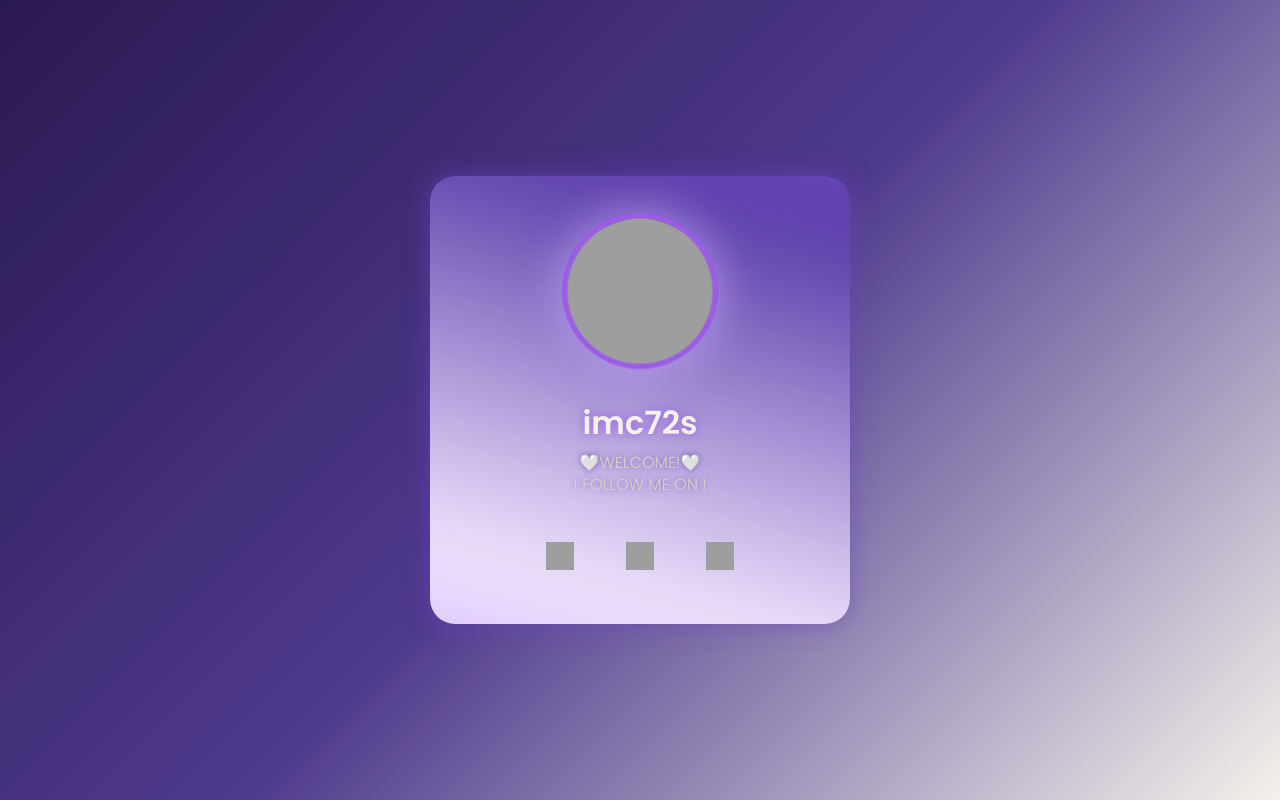
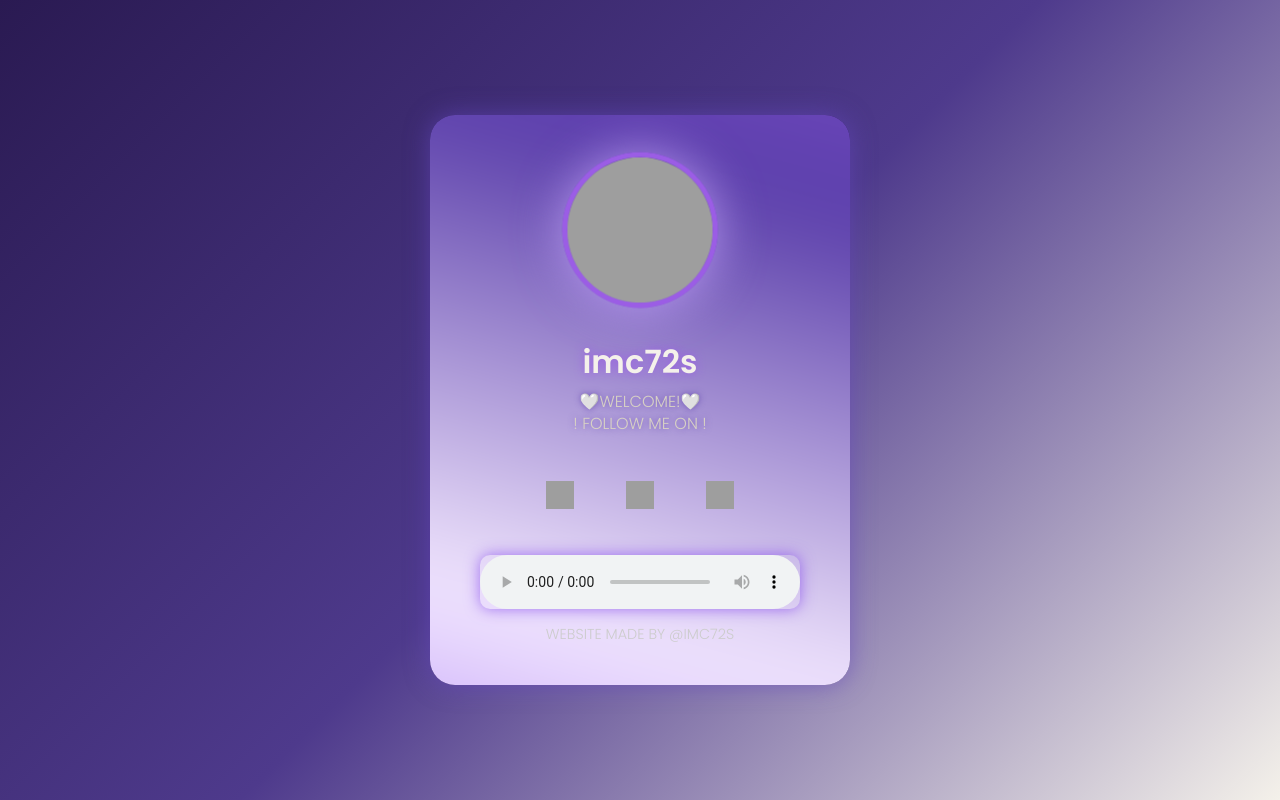
Before and after one commit to LIRULILUHUB/imc, a plain HTML site: page index.html in a window 1280 px wide. Drawn offline with Linux system fonts and the light colour scheme; no server answers; grey boxes are pictures that could not be loaded.

Commit message:
Update index.html

```diff
--- a/index.html
+++ b/index.html
@@ -6,56 +6,124 @@
   <title>Bio - imc72s</title>
   <style>
     @import url('https://fonts.googleapis.com/css2?family=Poppins:wght@300;600&display=swap');
-    * { margin:0; padding:0; box-sizing:border-box; transition:all .4s ease; }
+    * {
+      margin: 0; padding: 0;
+      box-sizing: border-box;
+      transition: all .4s ease;
+    }
     body {
-      font-family:'Poppins',sans-serif;
-      background:linear-gradient(135deg,#2a1a52,#4e3a8c,#f4f1ea);
-      color:#f0e6d2; min-height:100vh; display:flex;
-      justify-content:center; align-items:center;
-      padding:2rem; overflow-x:hidden;
+      font-family: 'Poppins', sans-serif;
+      background: linear-gradient(135deg, #2a1a52, #4e3a8c, #f4f1ea);
+      color: #f0e6d2;
+      min-height: 100vh;
+      display: flex;
+      justify-content: center;
+      align-items: center;
+      padding: 2rem;
+      overflow-x: hidden;
+      flex-direction: column;
     }
     .container {
-      background:rgba(45,32,90,0.85); max-width:420px;
-      width:100%; border-radius:25px;
-      box-shadow:0 0 25px rgba(100,72,190,0.6);
-      padding:2.5rem 2rem; text-align:center;
-      position:relative; overflow:hidden;
-      backdrop-filter:blur(15px);
-      animation:fadeInUp 1s ease forwards;
+      background: rgba(45,32,90,0.85);
+      max-width: 420px;
+      width: 100%;
+      border-radius: 25px;
+      box-shadow: 0 0 25px rgba(100,72,190,0.6);
+      padding: 2.5rem 2rem;
+      text-align: center;
+      position: relative;
+      overflow: hidden;
+      backdrop-filter: blur(15px);
+      animation: fadeInUp 1s ease forwards;
     }
     .container::before {
-      content:''; position:absolute; top:-50%; left:-50%;
-      width:200%; height:200%;
-      background:linear-gradient(45deg,#9b5de5,#5a3eaa,#f3e8ff,#7c3aed);
-      animation:rotate 12s linear infinite;
-      filter:blur(40px); z-index:0;
+      content: '';
+      position: absolute;
+      top: -50%; left: -50%;
+      width: 200%; height: 200%;
+      background: linear-gradient(45deg, #9b5de5, #5a3eaa, #f3e8ff, #7c3aed);
+      animation: rotate 12s linear infinite;
+      filter: blur(40px);
+      z-index: 0;
     }
-    .container>* { position:relative; z-index:1; }
-    @keyframes rotate { 0%{transform:rotate(0deg);}100%{transform:rotate(360deg);} }
-    @keyframes fadeInUp { 0%{opacity:0;transform:translateY(40px);}100%{opacity:1;transform:translateY(0);} }
+    .container > * {
+      position: relative;
+      z-index: 1;
+      transition: all 0.5s ease;
+    }
+    @keyframes rotate {
+      0% { transform: rotate(0deg); }
+      100% { transform: rotate(360deg); }
+    }
+    @keyframes fadeInUp {
+      0% { opacity: 0; transform: translateY(40px); }
+      100% { opacity: 1; transform: translateY(0); }
+    }
     .profile-img {
-      width:150px; height:150px; margin:0 auto 1.6rem;
-      border-radius:50%; border:5px solid #9b5de5;
-      box-shadow:0 0 30px #7c3aedaa; object-fit:cover;
-      animation:pulseGlow 3s ease-in-out infinite;
+      width: 150px;
+      height: 150px;
+      margin: 0 auto 1.6rem;
+      border-radius: 50%;
+      border: 5px solid #9b5de5;
+      box-shadow: 0 0 30px #7c3aedaa;
+      object-fit: cover;
+      animation: pulseGlow 3s ease-in-out infinite;
     }
     @keyframes pulseGlow {
-      0%,100%{box-shadow:0 0 30px #7c3aedaa; transform:scale(1);}
-      50%{box-shadow:0 0 50px #d6bfffcc; transform:scale(1.05);}
+      0%, 100% { box-shadow: 0 0 30px #7c3aedaa; transform: scale(1); }
+      50% { box-shadow: 0 0 50px #d6bfffcc; transform: scale(1.05); }
     }
-    h1 { font-weight:600; font-size:2rem; color:#f4f1ea; text-shadow:0 0 10px #9b5de5; margin-bottom:.3rem;}
-    p.bio-text { font-weight:300; font-size:1rem; color:#d8d2c4; margin-bottom:2rem; text-shadow:0 0 6px #5a3eaaaa; line-height:1.4;}
-    .social-links { display:flex; justify-content:center; gap:25px; }
+    h1 {
+      font-weight: 600;
+      font-size: 2rem;
+      color: #f4f1ea;
+      text-shadow: 0 0 10px #9b5de5;
+      margin-bottom: .3rem;
+    }
+    p.bio-text {
+      font-weight: 300;
+      font-size: 1rem;
+      color: #d8d2c4;
+      margin-bottom: 2rem;
+      text-shadow: 0 0 6px #5a3eaaaa;
+      line-height: 1.4;
+    }
+    .social-links {
+      display: flex;
+      justify-content: center;
+      gap: 25px;
+    }
     .social-links a {
-      position:relative;
-      display:flex; align-items:center; justify-content:center;
-      width:55px; height:55px; border-radius:50%;
-      overflow:hidden; cursor:pointer;
-      transition:all .3s ease;
+      position: relative;
+      display: flex;
+      align-items: center;
+      justify-content: center;
+      width: 55px;
+      height: 55px;
+      border-radius: 50%;
+      overflow: hidden;
+      cursor: pointer;
+      transition: all .3s ease;
     }
-    .social-links a:hover { transform:scale(1.2) rotate(10deg); }
+    .social-links a:hover {
+      transform: scale(1.2) rotate(10deg);
+    }
     .social-links img {
-      width:28px; height:28px;
+      width: 28px;
+      height: 28px;
+    }
+    audio {
+      margin-top: 2rem;
+      width: 90%;
+      max-width: 400px;
+      border-radius: 10px;
+      box-shadow: 0 0 15px #7c3aedaa;
+    }
+    .hint {
+      font-size: 0.9rem;
+      color: #ccc;
+      margin-top: 0.5rem;
+      display: none;
     }
   </style>
 </head>
@@ -63,7 +131,6 @@
   <div class="container" role="main" aria-label="User bio and social links">
     <img
       src="https://p16-sign-sg.tiktokcdn.com/tos-alisg-avt-0068/2ce776fd9d749cf001429d01929d1068~tplv-tiktokx-cropcenter:1080:1080.jpeg?dr=14579&refresh_token=9df53eed&x-expires=1753257600&x-signature=tAQIofCtWw74BAoaIEEF5qymV%2Bg%3D&t=4d5b0474&ps=13740610&shp=a5d48078&shcp=81f88b70&idc=my"
-    alt="Profile picture of imc72s"
       alt="Profile picture of imc72s"
       class="profile-img"
       loading="lazy"
@@ -72,16 +139,40 @@
     <p class="bio-text">🤍WELCOME!🤍<br>! FOLLOW ME ON !</p>
 
     <nav class="social-links" aria-label="Social media links">
-      <a href="https://tiktok.com/@imc72s" target="_blank" rel="noopener noreferrer" data-tooltip="TikTok">
+      <a href="https://tiktok.com/@imc72s" target="_blank" rel="noopener noreferrer">
         <img src="https://i.ibb.co/Xfdj4RZh/63-20250721174435.png" alt="TikTok icon">
       </a>
-      <a href="https://www.instagram.com/imc72s/" target="_blank" rel="noopener noreferrer" data-tooltip="Instagram">
+      <a href="https://www.instagram.com/imc72s/" target="_blank" rel="noopener noreferrer">
         <img src="https://i.ibb.co/nN2cnmC7/63-20250721174458.png" alt="Instagram icon">
       </a>
-      <a href="https://x.com/imc72s" target="_blank" rel="noopener noreferrer" data-tooltip="X (Twitter)">
+      <a href="https://x.com/imc72s" target="_blank" rel="noopener noreferrer">
         <img src="https://i.ibb.co/8QX4p2G/63-20250721174520.png" alt="X icon">
       </a>
     </nav>
+
+    <!-- ปุ่มควบคุมเสียง -->
+    <audio id="bg-music" controls loop></audio>
+    <p class="hint" id="hint">WEBSITE MADE BY @IMC72S</p>
   </div>
+
+  <script>
+    const audioElement = document.getElementById('bg-music');
+    const hint = document.getElementById('hint');
+
+    fetch('https://github.com/LIRULILUHUB/Assets-SS/raw/refs/heads/main/2%20phut%20funk.mp3')
+      .then(response => {
+        if (!response.ok) throw new Error('โหลดเสียงไม่ได้');
+        return response.blob();
+      })
+      .then(blob => {
+        const url = URL.createObjectURL(blob);
+        audioElement.src = url;
+        return audioElement.play();
+      })
+      .catch(err => {
+        console.warn('เบราว์เซอร์อาจบล็อก autoplay:', err);
+        hint.style.display = 'block';
+      });
+  </script>
 </body>
 </html>
```
